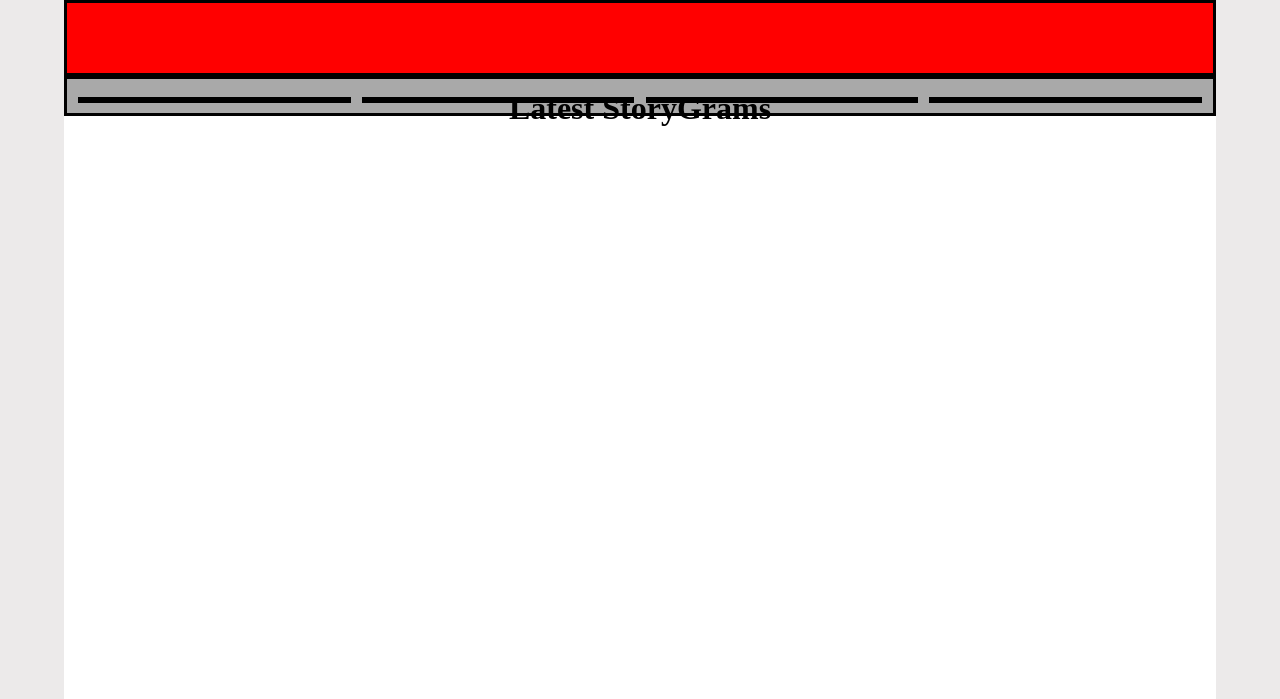
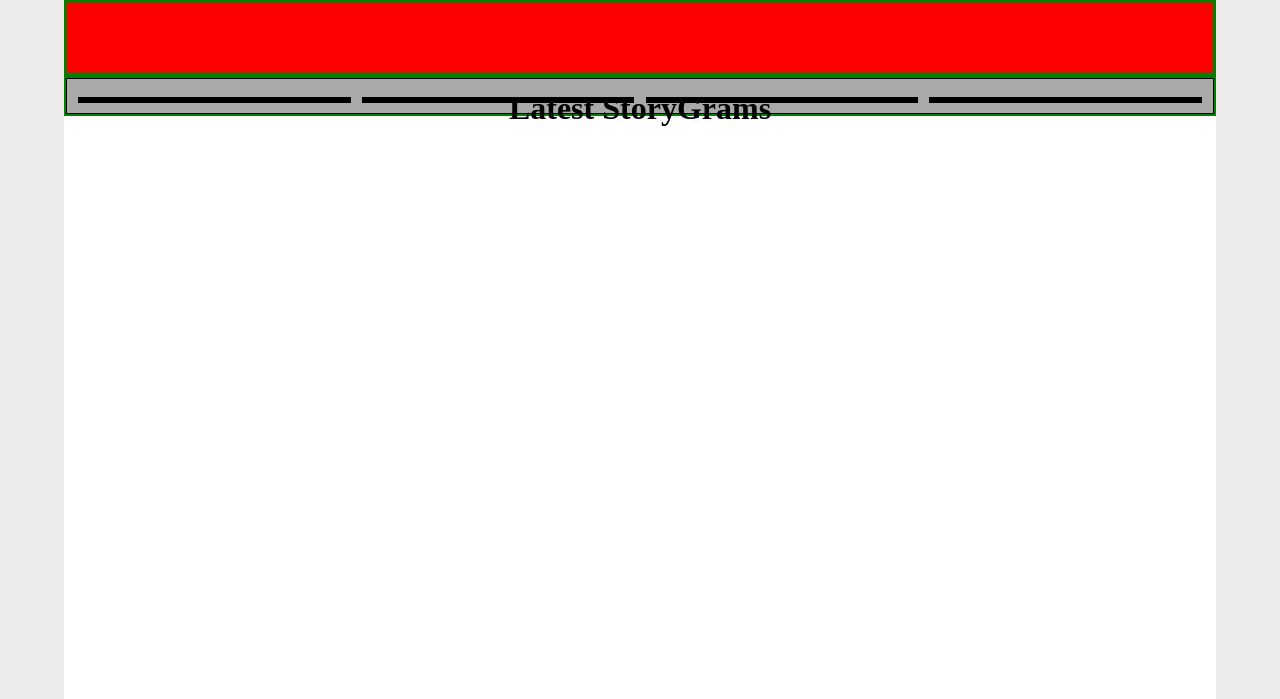
Before and after one commit to julienbonin/VRSTORYGRAM, a PHP site: page / in a window 1280 px wide. Shown: the part 100-799 px from the top of the page. Run offline with PHP 8.4, Linux system fonts and the light colour scheme; some libraries are stand-ins or nearby versions.

Commit message:
Latest_content_div Change

```diff
--- a/css/style.css
+++ b/css/style.css
@@ -159,19 +159,14 @@ footer {
   display: grid;
   grid-template-rows: auto 35%;
   height: auto;
-  background-color: black;
+  background-color: green;
 }
 .featured_content {
   border-style: solid;
   border-color: red;
-  /**
-  border-top: none;
-  border-bottom: none;
-  border-width: thin;
-  **/
   background-color: red;
   margin: .25%;
-  height: auto; /** <-- changed this to auto for testing **/
+  height: auto;
 }
 .newest_content {
   display: grid;
```
